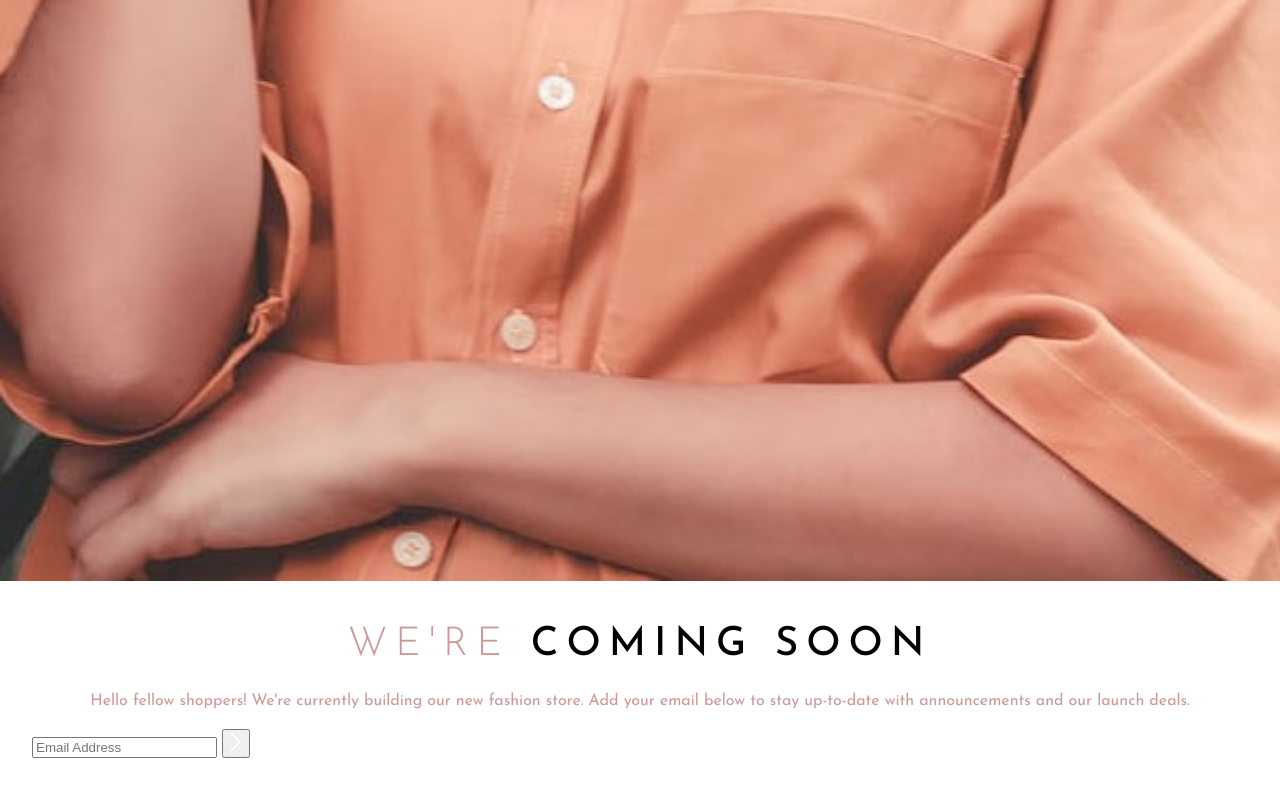
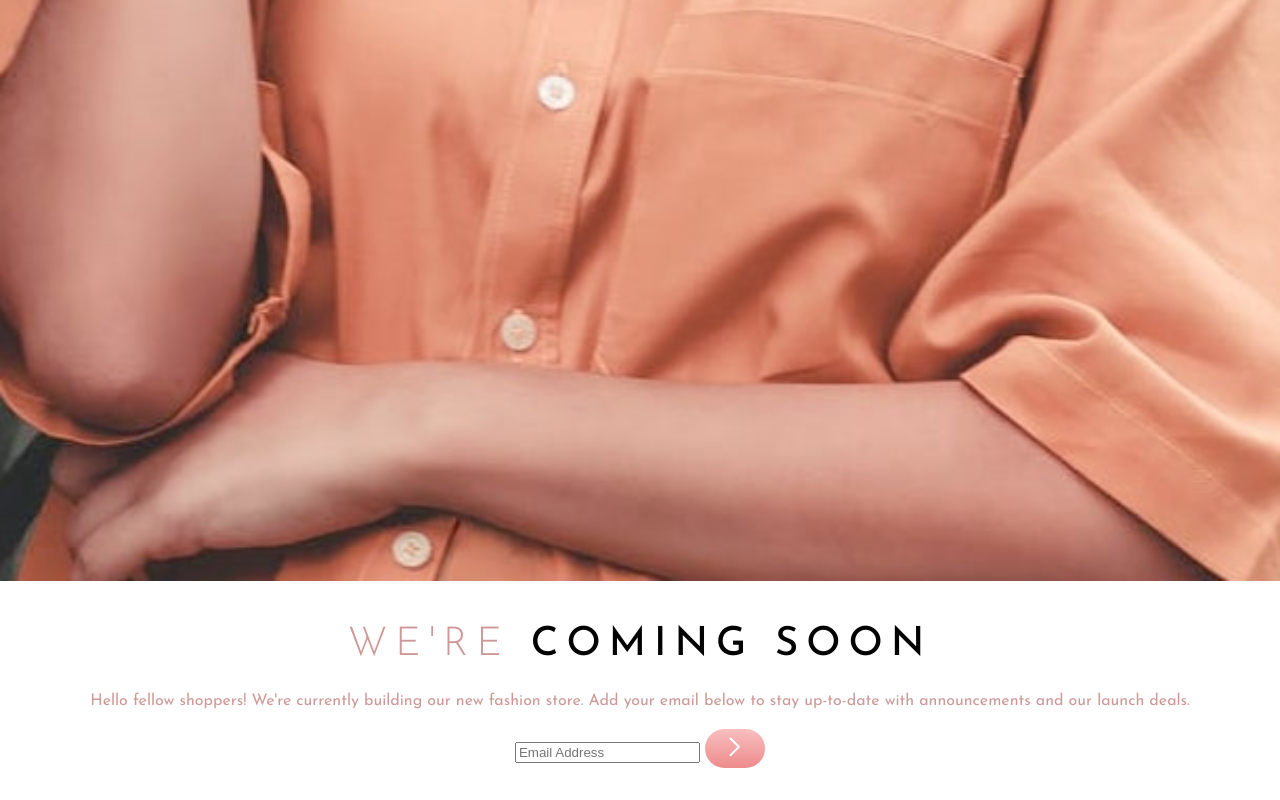
Before and after one commit to Acemeistre/FEM_Base-Apparel-coming-soon-page, a plain HTML site: page base-apparel-coming-soon-master/index.html in a window 1280 px wide. Shown: the part 1178-1978 px from the top of the page. Drawn offline with Linux system fonts and the light colour scheme.

Commit message:
Add styles to button

```diff
--- a/base-apparel-coming-soon-master/styles.css
+++ b/base-apparel-coming-soon-master/styles.css
@@ -66,6 +66,17 @@ main {
     line-height: var(--spacing-300);
 }
 
+form {
+    justify-self: center;
+}
+
+button {
+    background: var(--color-gradient);
+    padding: var(--spacing-100) var(--spacing-300);
+    border-radius: 1.5rem;
+    border: none;
+}
+
 .error-icon,
 .error-msg {
     display: none;
```
